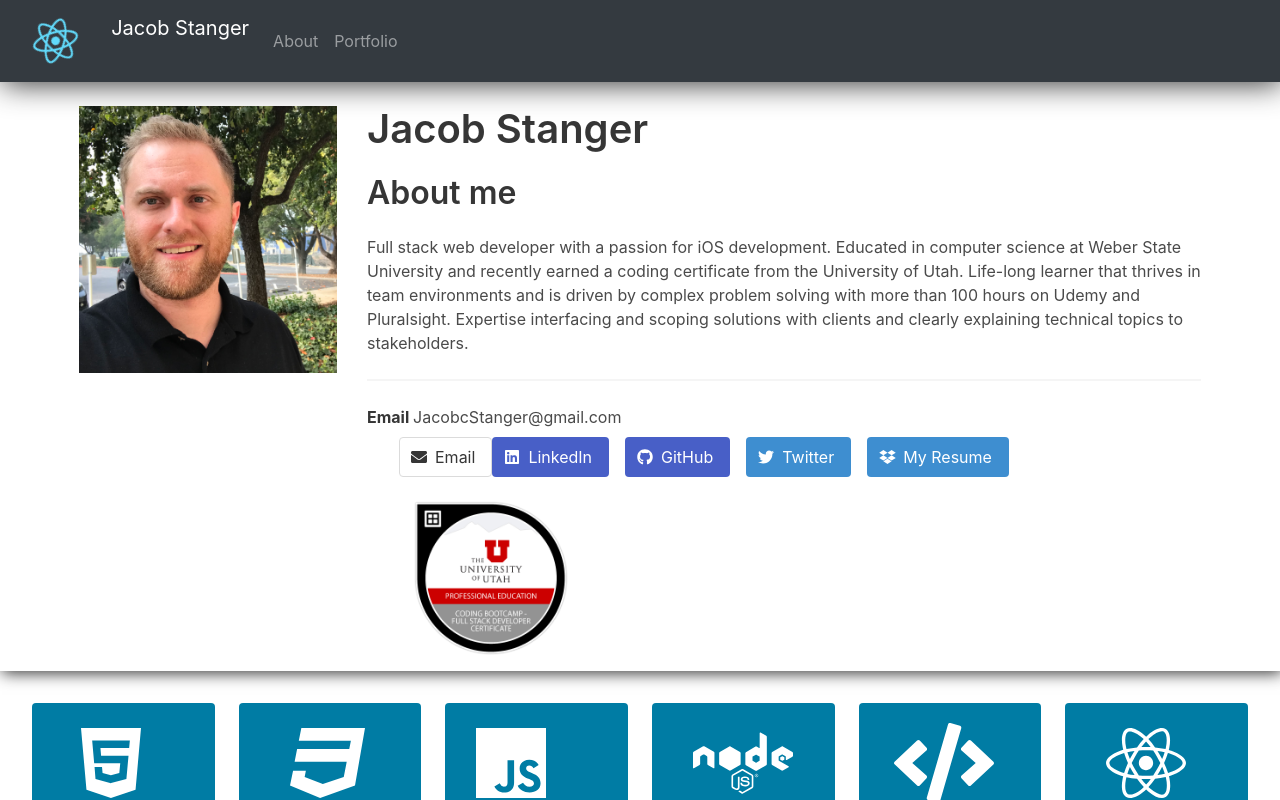
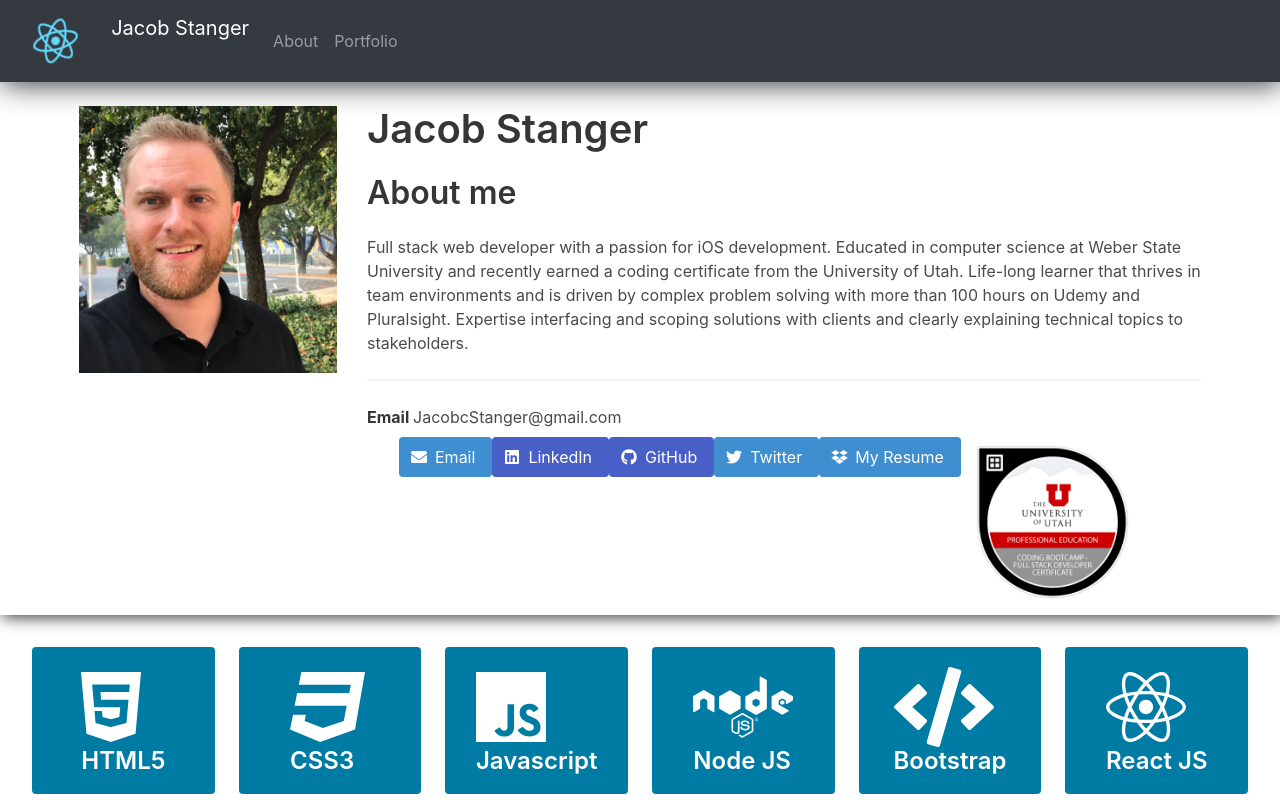
Before and after one commit to jcstang/react-portfolio, a React (Create React App) app: page / in a window 1280 px wide. Shown: the top 800 px of the page. Built offline with nearby package versions, Linux system fonts and the light colour scheme.

Commit message:
my class social-btn not behave

```diff
--- a/src/components/Social/index.js
+++ b/src/components/Social/index.js
@@ -6,7 +6,7 @@ export default function Social(props) {
     <div className='social-container'>
       {/* Email me */}
       <a
-        className='button'
+        className='button is-info'
         href='mailto:jacobcstanger@gmail.com'
         target='_blank'
         rel='noopener noreferrer'
@@ -19,7 +19,7 @@ export default function Social(props) {
 
       {/* LinkedIn Link */}
       <a
-        className='button is-link social-btn'
+        className='button is-link'
         href='https://www.linkedin.com/in/jacob-stanger/'
         target='_blank'
         rel='noopener noreferrer'
@@ -32,7 +32,7 @@ export default function Social(props) {
 
       {/* Github link */}
       <a
-        className='button is-link social-btn'
+        className='button is-link'
         href='https://github.com/jcstang'
         target='_blank'
         rel='noopener noreferrer'
@@ -45,7 +45,7 @@ export default function Social(props) {
 
       {/* Twitter Link */}
       <a
-        className='button is-info social-btn'
+        className='button is-info'
         href='https://twitter.com/jc_stang'
         target='_blank'
         rel='noopener noreferrer'
@@ -58,7 +58,7 @@ export default function Social(props) {
 
       {/* Resume link */}
       <a
-        className='button is-info social-btn'
+        className='button is-info'
         href='https://www.dropbox.com/s/yk8fwp7ud19zyd3/Jacob%20Stanger%20-%20Resume.docx?dl=0'
         target='_blank'
         rel='noopener noreferrer'
```
